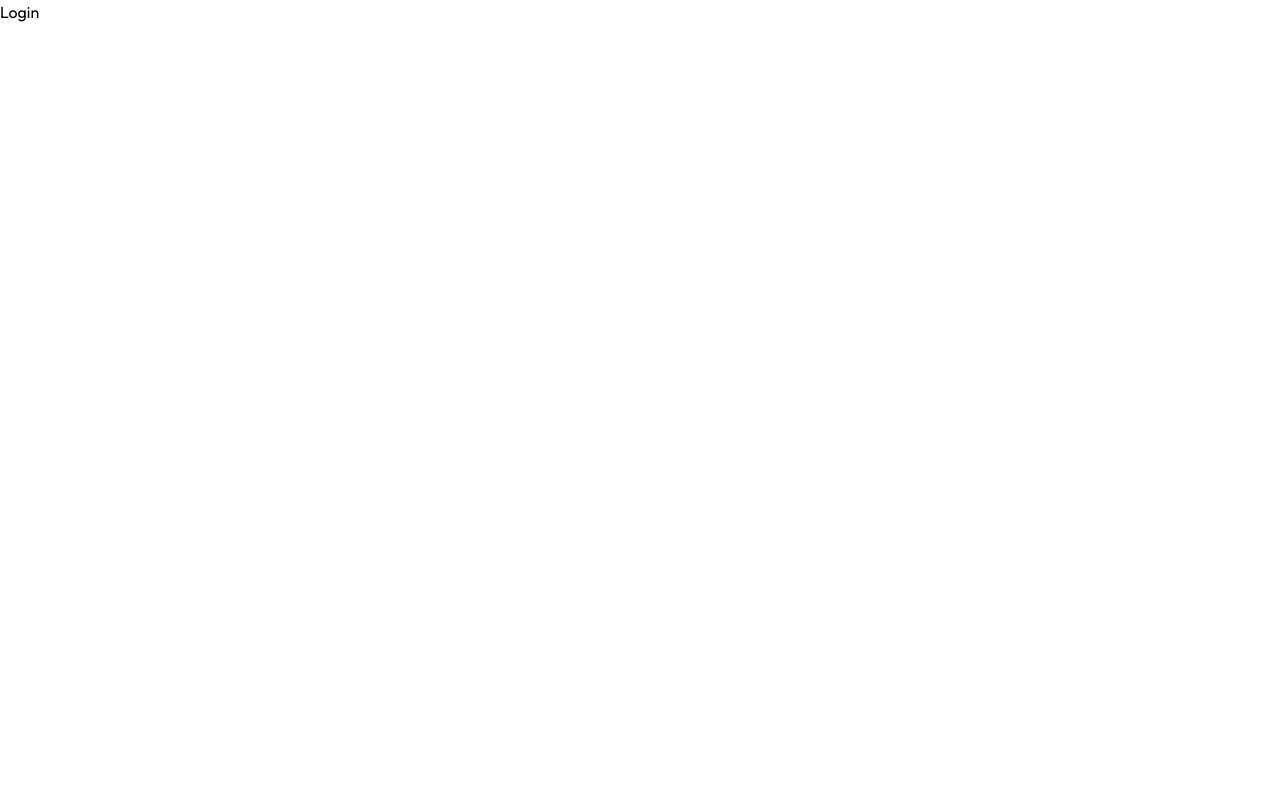
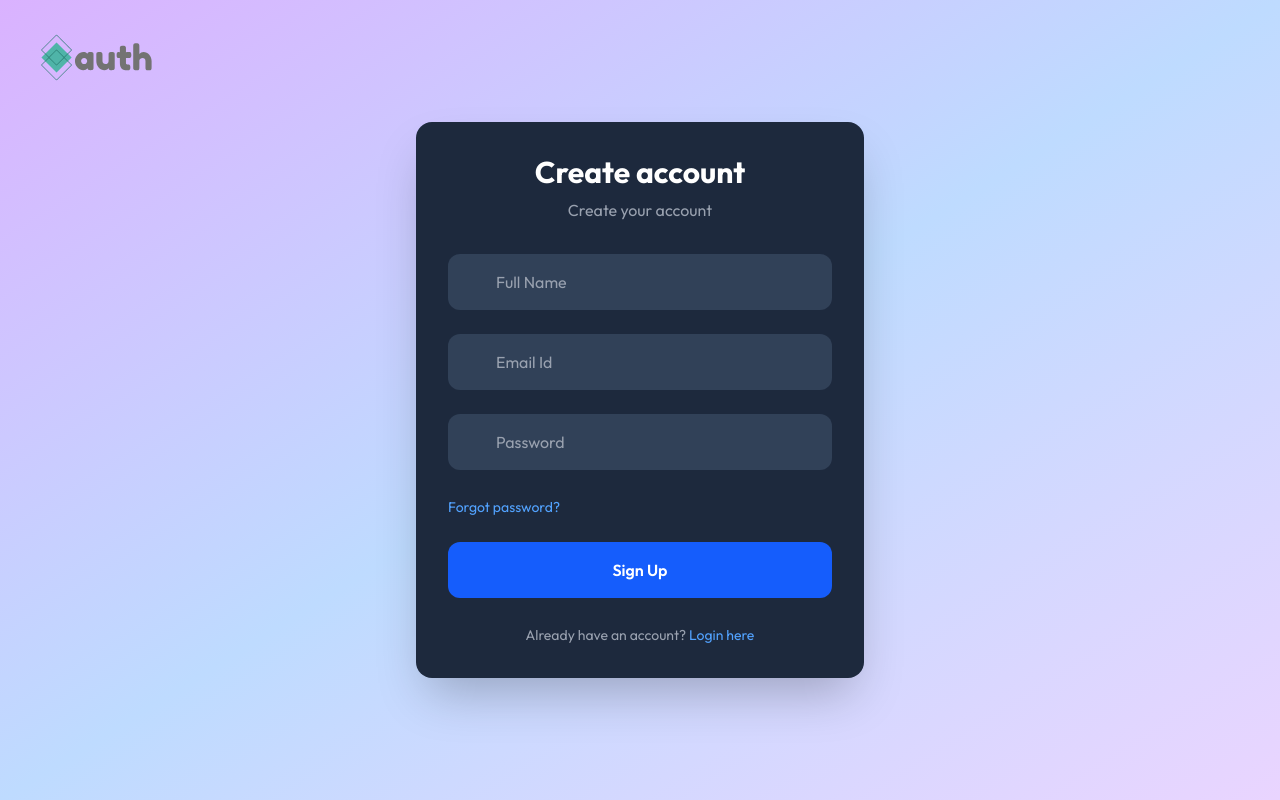
Before and after one commit to dhruv1086k/DPAuth-Authentication, a React (Vite) app in the folder client/: page /login in a window 1280 px wide. Built offline with nearby package versions, Linux system fonts and the light colour scheme.

Commit message:
add code

```diff
--- a/client/src/components/Header.jsx
+++ b/client/src/components/Header.jsx
@@ -1,7 +1,9 @@
 import React from "react";
 import { assets } from "../assets/assets";
+import { useNavigate } from "react-router-dom";
 
 const Header = () => {
+  const navigate = useNavigate();
   return (
     <div className="flex flex-col items-center text-center px-4">
       <div className="max-w-2xl mx-auto text-center">
@@ -30,7 +32,10 @@ const Header = () => {
         </div>
 
         {/* Get Started Button */}
-        <button className="px-8 py-3 bg-gray-800 text-white rounded-full hover:bg-gray-900 text-lg font-medium shadow-lg hover:shadow-xl transform hover:-translate-y-0.5 transition-all duration-200 cursor-pointer">
+        <button
+          onClick={() => navigate("/login")}
+          className="px-8 py-3 bg-gray-800 text-white rounded-full hover:bg-gray-900 text-lg font-medium shadow-lg hover:shadow-xl transform hover:-translate-y-0.5 transition-all duration-200 cursor-pointer"
+        >
           Get Started
         </button>
       </div>
--- a/client/src/pages/Login.jsx
+++ b/client/src/pages/Login.jsx
@@ -1,7 +1,104 @@
-import React from "react";
+import React, { useState } from "react";
+import { assets } from "../assets/assets";
 
 const Login = () => {
-  return <div>Login</div>;
+  const [state, setState] = useState("signup");
+
+  const stateChange = () => {
+    setState(`${state === "signup" ? "signin" : "signup"}`);
+  };
+
+  return (
+    <div className="min-h-screen bg-gradient-to-br from-purple-300 via-blue-200 to-purple-200 flex items-center justify-center p-4">
+      {/* Logo */}
+      <div className="absolute top-8 left-8">
+        <div className="flex items-center space-x-2">
+          <img src={assets.logo} alt="" className="w-28 sm:w-32" />
+        </div>
+      </div>
+
+      {/* Main Form Card */}
+      <div className="bg-slate-800 rounded-2xl p-8 w-full max-w-md shadow-2xl">
+        <div className="text-center mb-8">
+          <h1 className="text-3xl font-bold text-white mb-2">
+            {state === "signup" ? "Create account" : "Login"}
+          </h1>
+          <p className="text-gray-400">
+            {state === "signup"
+              ? "Create your account"
+              : "Login to your account"}
+          </p>
+        </div>
+        <form action="">
+          <div className="space-y-6">
+            {/* Full Name Input */}
+            <div className="relative">
+              <div className="absolute inset-y-0 left-0 pl-4 flex items-center pointer-events-none"></div>
+              <input
+                type="text"
+                name="fullName"
+                placeholder="Full Name"
+                className="w-full bg-slate-700 text-white placeholder-gray-400 rounded-xl pl-12 pr-4 py-4 focus:outline-none focus:ring-2 focus:ring-blue-500 transition-all duration-200"
+              />
+            </div>
+
+            {/* Email Input */}
+            <div className="relative">
+              <div className="absolute inset-y-0 left-0 pl-4 flex items-center pointer-events-none"></div>
+              <input
+                type="email"
+                name="email"
+                placeholder="Email Id"
+                className="w-full bg-slate-700 text-white placeholder-gray-400 rounded-xl pl-12 pr-4 py-4 focus:outline-none focus:ring-2 focus:ring-blue-500 transition-all duration-200"
+              />
+            </div>
+
+            {/* Password Input */}
+            <div className="relative">
+              <div className="absolute inset-y-0 left-0 pl-4 flex items-center pointer-events-none">
+                {/* <Lock className="h-5 w-5 text-gray-400" /> */}
+              </div>
+              <input
+                type="password"
+                name="password"
+                placeholder="Password"
+                className="w-full bg-slate-700 text-white placeholder-gray-400 rounded-xl pl-12 pr-4 py-4 focus:outline-none focus:ring-2 focus:ring-blue-500 transition-all duration-200"
+              />
+            </div>
+
+            {/* Forgot Password Link */}
+            <div className="text-left">
+              <button
+                type="button"
+                className="text-blue-400 hover:text-blue-300 text-sm transition-colors duration-200"
+              >
+                Forgot password?
+              </button>
+            </div>
+
+            {/* Sign Up Button */}
+            <button className="w-full bg-blue-600 hover:bg-blue-700 text-white font-semibold py-4 rounded-xl transition-all duration-200 transform hover:scale-[1.02] active:scale-[0.98]">
+              Sign Up
+            </button>
+
+            {/* Login Link */}
+            <div className="text-center">
+              <span className="text-gray-400 text-sm">
+                Already have an account?{" "}
+                <button
+                  type="button"
+                  onClick={() => stateChange()}
+                  className="text-blue-400 hover:text-blue-300 hover:underline transition-colors duration-200"
+                >
+                  Login here
+                </button>
+              </span>
+            </div>
+          </div>
+        </form>
+      </div>
+    </div>
+  );
 };
 
 export default Login;
```
